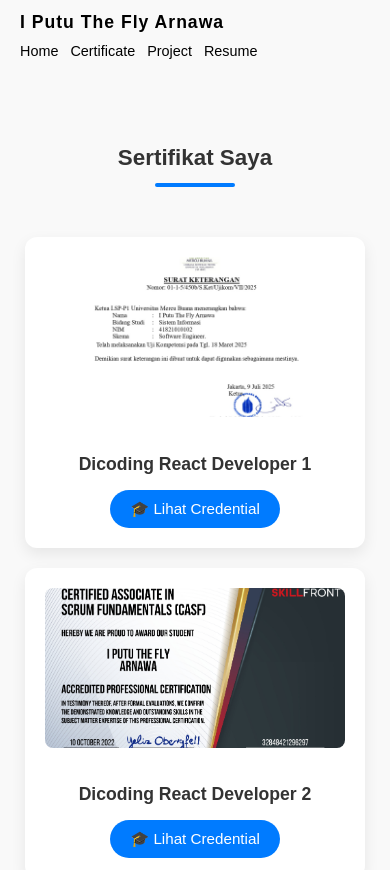
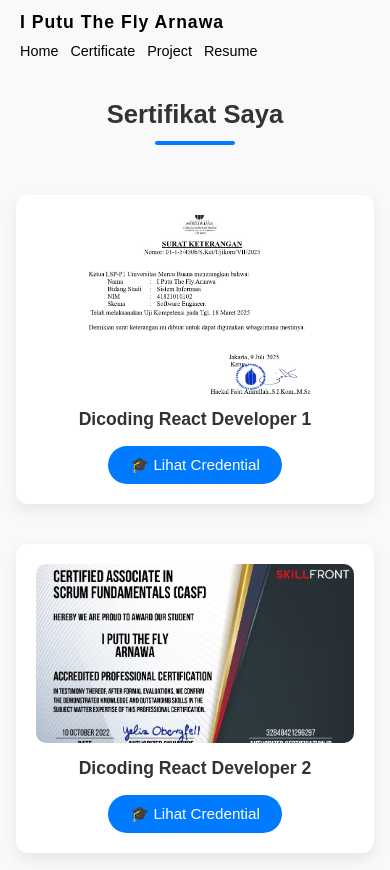
Before and after one commit to deflayy/Portofolio, a React (Vite) app: page /certificate in a window 390 px wide. Shown: the top 870 px of the page. Built offline with nearby package versions, Linux system fonts and the light colour scheme.

Commit message:
Update CSS

```diff
--- a/src/css/Certificate.css
+++ b/src/css/Certificate.css
@@ -1,8 +1,8 @@
-/* Container utama */
+/* Container */
 .certificate-container {
   width: 100%;
   min-height: 100vh;
-  padding: 100px 40px 60px; /* ✅ lebih besar atas supaya tidak ketiban navbar */
+  padding: 100px 40px 60px;
   background: #f9f9f9;
   text-align: center;
 }
@@ -26,17 +26,17 @@
   border-radius: 2px;
 }
 
-/* Grid list */
-.card-list {
+/* Grid */
+.certificate-grid {
   display: grid;
-  grid-template-columns: repeat(2, 1fr); /* ✅ 2 kartu per baris */
-  gap: 30px;
+  grid-template-columns: repeat(auto-fit, minmax(350px, 1fr));
+  gap: 40px;
   max-width: 1100px;
   margin: 0 auto;
 }
 
 /* Card */
-.card {
+.certificate-card {
   background: #fff;
   border-radius: 12px;
   box-shadow: 0 6px 15px rgba(0, 0, 0, 0.08);
@@ -45,33 +45,38 @@
   transition: transform 0.3s ease, box-shadow 0.3s ease;
 }
 
-.card:hover {
+.certificate-card:hover {
   transform: translateY(-8px);
   box-shadow: 0 10px 25px rgba(0, 0, 0, 0.15);
 }
 
-/* Gambar sertifikat */
-.card img {
+/* Gambar */
+.image-box {
   width: 100%;
-  height: auto;
-  aspect-ratio: 1754 / 1241; /* ✅ rasio asli */
-  object-fit: contain;
-  border-radius: 8px;
+  aspect-ratio: 16/9;
+  border-radius: 10px;
+  overflow: hidden;
+  background: #f0f0f0;
   margin-bottom: 15px;
-  background: #f0f0f0;
+}
+
+.image-box img {
+  width: 100%;
+  height: 100%;
+  object-fit: cover;
 }
 
 /* Judul sertifikat */
-.card h3 {
+.certificate-card h3 {
   font-size: 1.1rem;
   color: #333;
-  margin-bottom: 15px;
+  margin: 12px 0 16px;
 }
 
-/* Link */
-.card a {
+/* Tombol link */
+.certificate-card a {
   display: inline-block;
-  padding: 10px 20px;
+  padding: 10px 22px;
   background: #007bff;
   color: #fff;
   font-size: 0.95rem;
@@ -81,52 +86,33 @@
   transition: background 0.3s ease;
 }
 
-.card a:hover {
+.certificate-card a:hover {
   background: #0056b3;
 }
 
-/* Responsif untuk Tablet & HP */
+/* Responsive */
 @media (max-width: 768px) {
   .certificate-container {
-    padding: 120px 16px 50px; /* ✅ tambah atas biar aman di HP */
+    padding: 80px 20px 60px;
+  }
+
+  .certificate-container .title {
+    font-size: 1.8rem;
+    margin-top: 20px;
+  }
+
+  .certificate-grid {
+    grid-template-columns: 1fr;
+  }
+}
+
+@media (max-width: 480px) {
+  .certificate-container {
+    padding: 70px 16px 50px;
   }
 
   .certificate-container .title {
     font-size: 1.6rem;
-    text-align: center;
-  }
-
-  .card {
-    width: 100%;
-    max-width: 340px;
-    margin: 0 auto;
-  }
-
-  .card img {
-    width: 100%;
-    height: auto;
-    max-height: 200px;
-    object-fit: cover;
-    border-radius: 8px;
-  }
-
-  .card-list {
-    grid-template-columns: 1fr; /* ✅ Jadi 1 kolom di HP */
-    gap: 20px;
+    margin-top: 30px;
   }
 }
-
-/* Responsif untuk layar kecil (≤ 480px) */
-@media (max-width: 480px) {
-  .certificate-container {
-    padding: 130px 12px 40px; /* ✅ lebih banyak padding atas di HP mini */
-  }
-
-  .certificate-container .title {
-    font-size: 1.4rem;
-  }
-
-  .card img {
-    max-height: 160px;
-  }
-}
--- a/src/pages/Certificate.jsx
+++ b/src/pages/Certificate.jsx
@@ -52,10 +52,12 @@
   return (
     <div className="certificate-container">
       <h1 className="title">Sertifikat Saya</h1>
-      <div className="card-list">
+      <div className="certificate-grid">
         {certificates.map((cert) => (
-          <div key={cert.id} className="card">
-            <img src={cert.image} alt={cert.title} />
+          <div key={cert.id} className="certificate-card">
+            <div className="image-box">
+              <img src={cert.image} alt={cert.title} />
+            </div>
             <h3>{cert.title}</h3>
             <a href={cert.link} target="_blank" rel="noopener noreferrer">
               🎓 Lihat Credential
```
